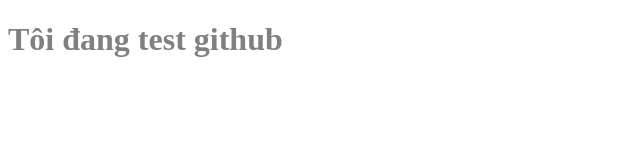
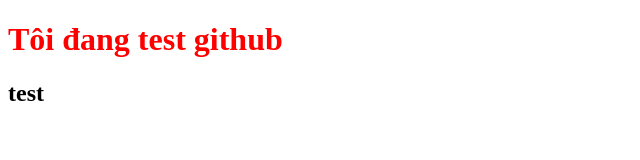
Before and after one commit to uytczoom1/zoom-day-5-bai-tap, a plain HTML site: page index.html in a window 1280 px wide. Shown: the whole page, without its empty margins (0-640 px from the left). Drawn offline with Linux system fonts and the light colour scheme.

Commit message:
test commit

```diff
--- a/css/style.css
+++ b/css/style.css
@@ -1,3 +1,3 @@
 h1 {
-    color: gray;
+    color: red;
 }
--- a/index.html
+++ b/index.html
@@ -8,5 +8,6 @@
   </head>
   <body>
     <h1>Tôi đang test github</h1>
+    <h2>test</h2>
   </body>
 </html>
```
